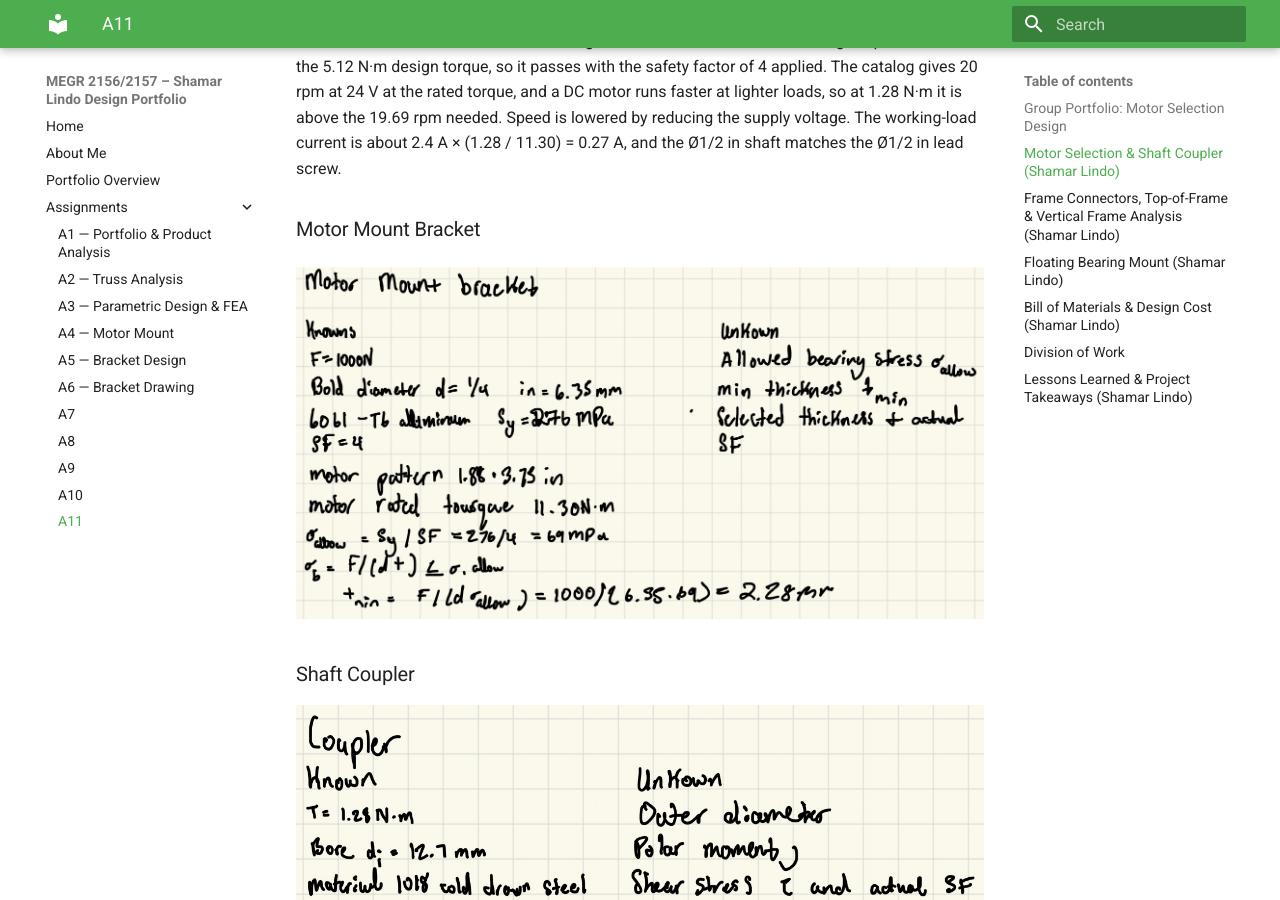
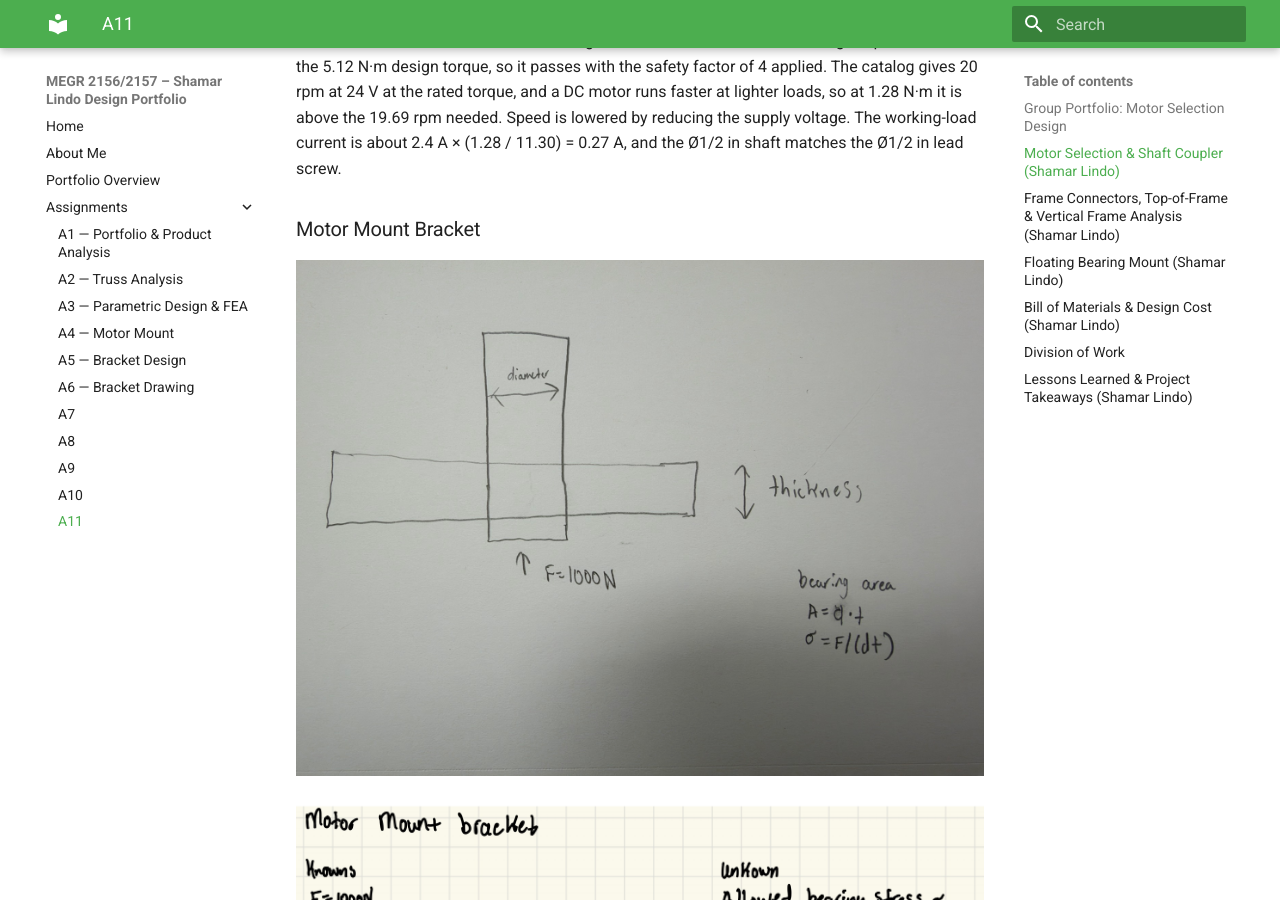
Before and after one commit to shamardlindo1/-megr2157-portfolio, an MkDocs documentation site: the page built from docs/assignments/A11/index.md, in a window 1280 px wide and 900 px high, scrolled down 1973 px. Built offline with MkDocs 1.6.1 and Material for MkDocs 9.7.7, drawn with Linux system fonts in a browser that asks for light colours.

Commit message:
A11: add handwritten bearing stress FBD

```diff
--- a/docs/assignments/A11/index.md
+++ b/docs/assignments/A11/index.md
@@ -31,6 +31,8 @@ For my part of the project, I selected the motor for each lead screw, sized the
 **Verification:** The motor's 11.30 N·m rating is 8.83 times the 1.28 N·m working torque and above the 5.12 N·m design torque, so it passes with the safety factor of 4 applied. The catalog gives 20 rpm at 24 V at the rated torque, and a DC motor runs faster at lighter loads, so at 1.28 N·m it is above the 19.69 rpm needed. Speed is lowered by reducing the supply voltage. The working-load current is about 2.4 A × (1.28 / 11.30) = 0.27 A, and the Ø1/2 in shaft matches the Ø1/2 in lead screw.
 
 ### Motor Mount Bracket
+
+![Bearing stress free body diagram (Shamar Lindo)](a11_hw_bearing_fbd.png)
 
 ![Motor mount bracket hand calculation (Shamar Lindo)](a11_hw_mount.png)
 
```
Also changed, not shown: docs/assignments/A11/a11_hw_bearing_fbd.png (added).
